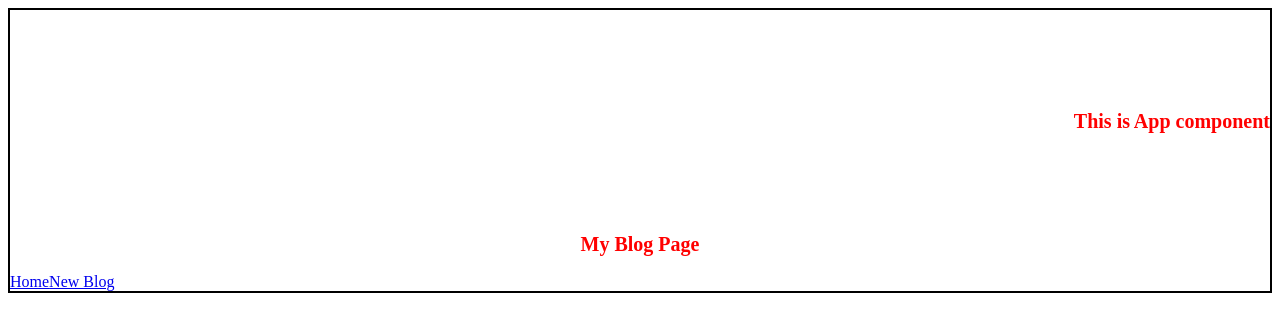
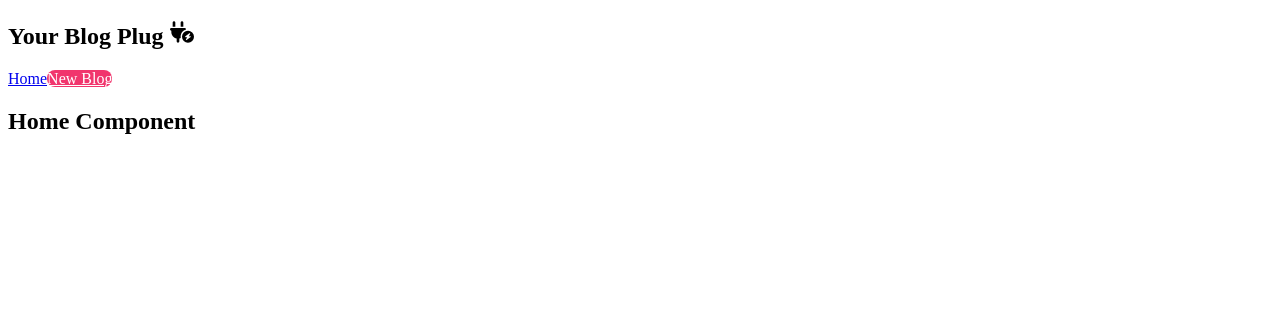
Before and after one commit to Bestbynature/blogger, a React (Create React App) app: page / in a window 1280 px wide. Shown: the top 332 px of the page. Built offline with nearby package versions, Linux system fonts and the light colour scheme.

Commit message:
Add the dev branch

```diff
--- a/package.json
+++ b/package.json
@@ -8,6 +8,7 @@
     "@testing-library/user-event": "^13.5.0",
     "react": "^18.2.0",
     "react-dom": "^18.2.0",
+    "react-icons": "^5.0.1",
     "react-scripts": "5.0.1",
     "web-vitals": "^2.1.4"
   },
--- a/src/App.js
+++ b/src/App.js
@@ -1,23 +1,13 @@
 import Navbar from './Navbar';
-
+import Home from './Home';
 
 function App() {
   return (
     <div className="App">
-      <div id="content">
-        <h1 style={{
-    color: "red",
-    fontSize: "20px",
-    fontWeight: "bold",
-    textAlign: "right",
-    marginTop: "100px"
-}}>This is App component</h1>
-
-
-        <Navbar />
-
+      <Navbar />
+      <div className="content">
+        <Home />
       </div>
-
     </div>
   );
 }
--- a/src/Home.js
+++ b/src/Home.js
@@ -1,12 +1,33 @@
+import { useState } from "react";
+
 const Home = () => {
+  const [blogs, setBlogs] = useState();
+  return (
+    <div className="home">
+      <h2>Home Component</h2>
+      {/* {blogs.map((blog) => (
+        <div className="blog-preview" key={blog.id}>
+          <h2>{blog.title}</h2>
+          <p>Written by {blog.author}</p>
+        </div>
+      ))} */}
+
+    </div>
+  );
+};
+
+export default Home;
 
 
+// initial state of blogs
 
-  return (
-    <div className="home">
-      <h2>HomePage</h2>
-    </div>
-   );
-}
+/*
+[
+  { id: 1, author: "Tobi", title: "My new website", body: "lorem ipsum..." },
+  { id: 2, author: "Emmanuel", title: "Welcome party!", body: "lorem ipsum..." },
+  { id: 3, author: "Ayooluwa", title: "Web dev top tips", body: "lorem ipsum..." },
 
-export default Home;
+]
+
+
+*/
--- a/src/Navbar.js
+++ b/src/Navbar.js
@@ -1,17 +1,19 @@
+import { FaPlugCircleBolt } from "react-icons/fa6";
+
 const Navbar = () => {
-
-
   return (
     <nav className="navbar">
-      <h1>My Blog Page</h1>
+      <h1>Your Blog Plug <FaPlugCircleBolt className="plug"/></h1>
       <div className="links">
         <a href="/">Home</a>
-        <a href="/create">New Blog</a>
+        <a href="/create" style={{
+          color: 'white',
+          backgroundColor: '#f1356d',
+          borderRadius: '8px'
+        }}>New Blog</a>
       </div>
     </nav>
-
-
-   );
+  );
 }
 
 export default Navbar;
--- a/src/index.css
+++ b/src/index.css
@@ -1,45 +1,78 @@
-p {
-    color: red;
-    font-size: 20px;
-    font-weight: bold;
-    text-align: left;
-    margin-top: 100px;
+/* @import url('https://fonts.googleapis.com/css2?family=Quicksand:wght@300;400;500;600;700&display=swap'); */
+/* @import url('https://fonts.googleapis.com/css2?family=Lemon&display=swap'); */
+/* base styles */
+
+/* IconStyles.css */
+
+/* .plug {
+  font-family: 'Quicksand', sans-serif;
+  font-weight: 400;
+  font-size: 1.2rem;
+  color: greenyellow;
+  margin: 0;
+  padding: 0;
+  transform: rotate(45deg);
+  transition: transform 0.3s ease;
 }
 
-.App {
-    border: 2px solid black;
+.plug:hover {
+  transform: rotate(45deg) scale(1.5);
+} */
+
+/* End IconStyles.css */
+
+
+
+/* * {
+  margin: 0;
+  font-family: "Quicksand";
+  color: #333;
 }
 
 
-.error {
-
+nav > h1 {
+    font-family: 'Lemon', serif;
 }
 
+.navbar {
+  padding: 20px;
+  display: flex;
+  align-items: center;
+  max-width: 600px;
+  margin: 0 auto;
+  border-bottom: 1px solid #f2f2f2;
+}
+.navbar h1 {
+  color: #f1356d;
+}
+.navbar .links {
+  margin-left: auto;
+}
+.navbar a {
+  margin-left: 16px;
+  text-decoration: none;
+  padding: 6px;
+}
+.navbar a:hover {
+  color: #f1356d;
+}
+.content {
+  max-width: 600px;
+  margin: 40px auto;
+  padding: 20px;
+} */
 
-
-h1 {
-    color: red;
-    font-size: 20px;
-    font-weight: bold;
-    text-align: center;
-    margin-top: 100px;
-
+/* blog previews / list */
+/* .blog-preview {
+  padding: 10px 16px;
+  margin: 20px 0;
+  border-bottom: 1px solid #fafafa;
 }
-
-.error {
-    color: red;
-    font-size: 20px;
-    font-weight: bold;
-    text-align: center;
-    margin-top: 100px;
+.blog-preview:hover {
+  box-shadow: 1px 3px 5px rgba(0,0,0,0.1);
 }
-
-#login {
-    margin-top: 100px;
-    margin-left: 100px;
-    margin-right: 100px;
-    margin-bottom: 100px;
-    padding: 50px;
-    background-color: #f2f2f2;
-    border-radius: 25px;
-}
+.blog-preview h2 {
+  font-size: 20px;
+  color: #f1356d;
+  margin-bottom: 8px;
+} */
```
Also changed, not shown: 2 other files (tests, documents, lock files or other folders).
